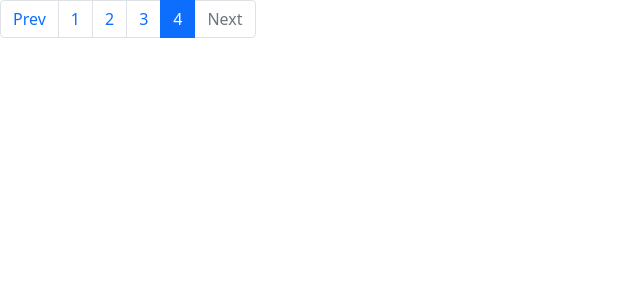
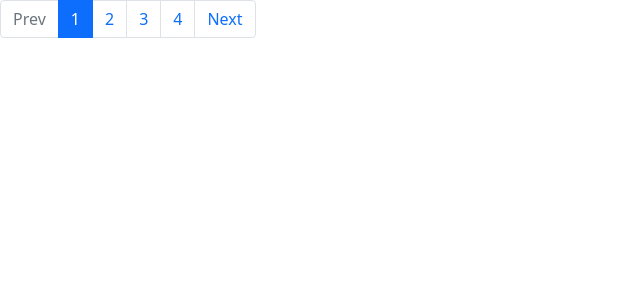
Before and after one commit to Deadras14/pages, an Angular app: page / in a window 1280 px wide. Shown: the top 300 px of the page, without its empty margins (0-640 px from the left). Built offline with nearby package versions, Linux system fonts and the light colour scheme.

Commit message:
Change pages

```diff
--- a/src/app/app.component.html
+++ b/src/app/app.component.html
@@ -4,20 +4,20 @@
       class="page-item"
       [ngClass]="{ disabled: currentPage === 0 }"
     >
-      <a class="page-link">Prev</a>
+      <a (click)="currentPage = currentPage -1" class="page-link">Prev</a>
     </li>
     <li
       class="page-item"
       [ngClass]="{ active: i === currentPage }"
       *ngFor="let image of images; let i = index"
     >
-      <a class="page-link">{{ i + 1 }}</a>
+      <a (click)="currentPage = i" class="page-link">{{ i + 1 }}</a>
     </li>
     <li
       class="page-item"
       [ngClass]="{ disabled: currentPage === images.length - 1 }"
     >
-      <a class="page-link">Next</a>
+      <a (click)="currentPage = currentPage + 1" class="page-link">Next</a>
     </li>
   </ul>
 </nav>
--- a/src/app/app.component.ts
+++ b/src/app/app.component.ts
@@ -6,7 +6,7 @@
   styleUrls: ['./app.component.css']
 })
 export class AppComponent {
-  currentPage = 3;
+  currentPage = 0;
   images = [
       {
         title: 'At the Beach',
```
